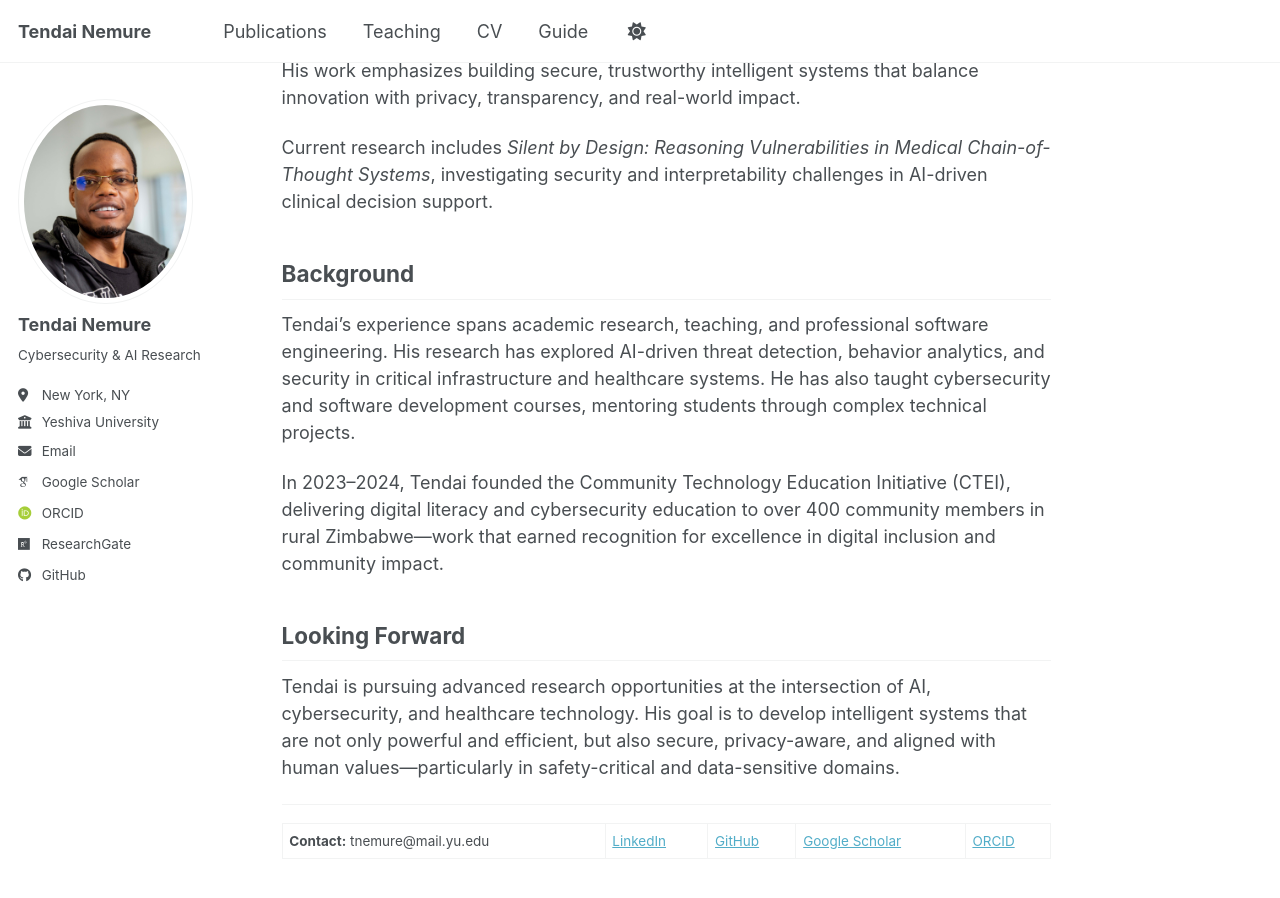
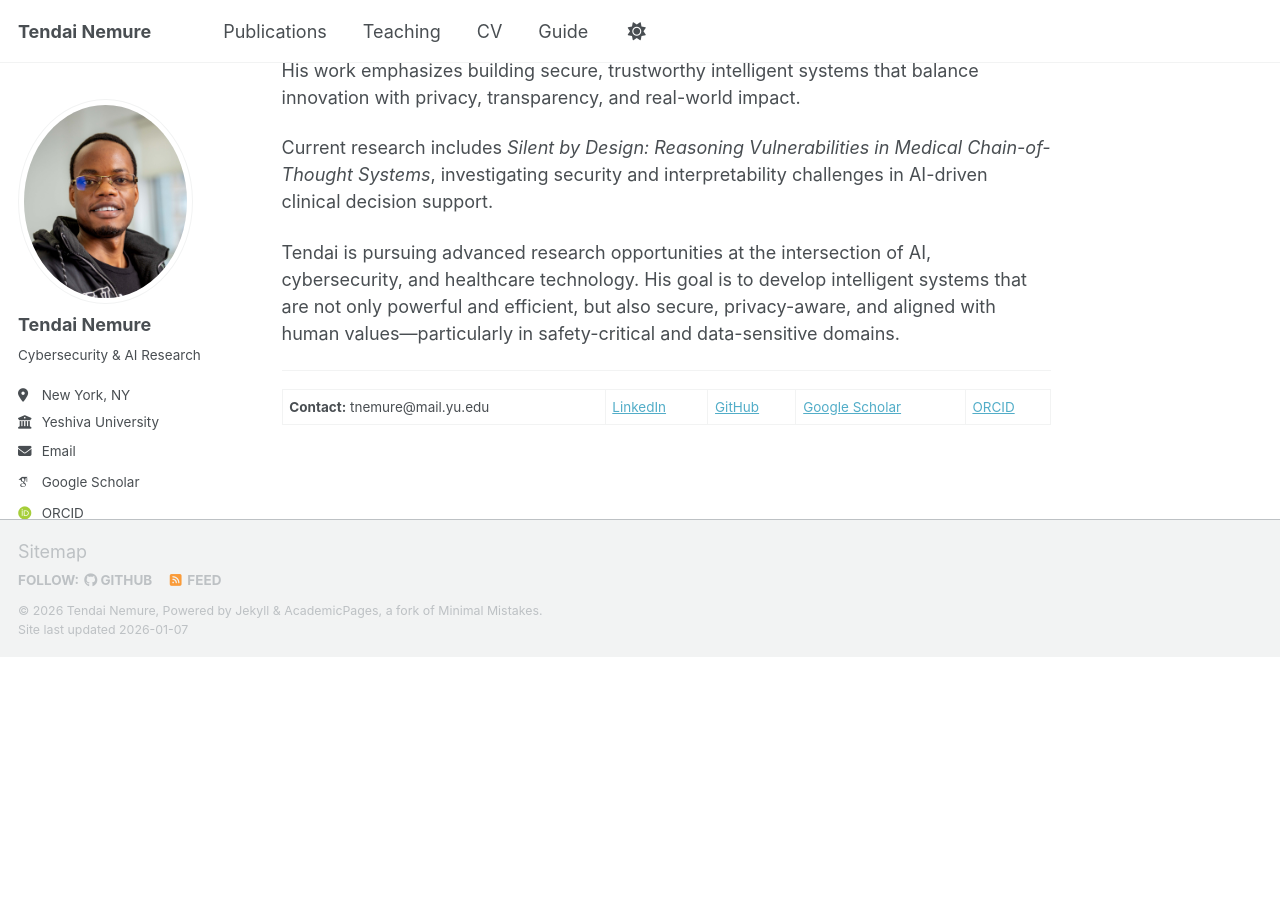
Before and after one commit to picassoendless/picassoendless.github.io, a Jekyll site: the page built from _pages/about.md, in a window 1280 px wide and 900 px high, scrolled down 692 px. Built offline with Jekyll 4.4.1, drawn with Linux system fonts in a browser that asks for light colours; some web fonts are replaced; a script bundle is joined from its source files by our own code; library files that are not in the unit come from our copies; after the commit the page ends 1349 px from its top, so only the background shows below that.

Commit message:
Update about.md

```diff
--- a/_pages/about.md
+++ b/_pages/about.md
@@ -27,14 +27,6 @@
 
 Current research includes *Silent by Design: Reasoning Vulnerabilities in Medical Chain-of-Thought Systems*, investigating security and interpretability challenges in AI-driven clinical decision support.
 
-## Background
-
-Tendai's experience spans academic research, teaching, and professional software engineering. His research has explored AI-driven threat detection, behavior analytics, and security in critical infrastructure and healthcare systems. He has also taught cybersecurity and software development courses, mentoring students through complex technical projects.
-
-In 2023–2024, Tendai founded the Community Technology Education Initiative (CTEI), delivering digital literacy and cybersecurity education to over 400 community members in rural Zimbabwe—work that earned recognition for excellence in digital inclusion and community impact.
-
-## Looking Forward
-
 Tendai is pursuing advanced research opportunities at the intersection of AI, cybersecurity, and healthcare technology. His goal is to develop intelligent systems that are not only powerful and efficient, but also secure, privacy-aware, and aligned with human values—particularly in safety-critical and data-sensitive domains.
 
 ---
```
